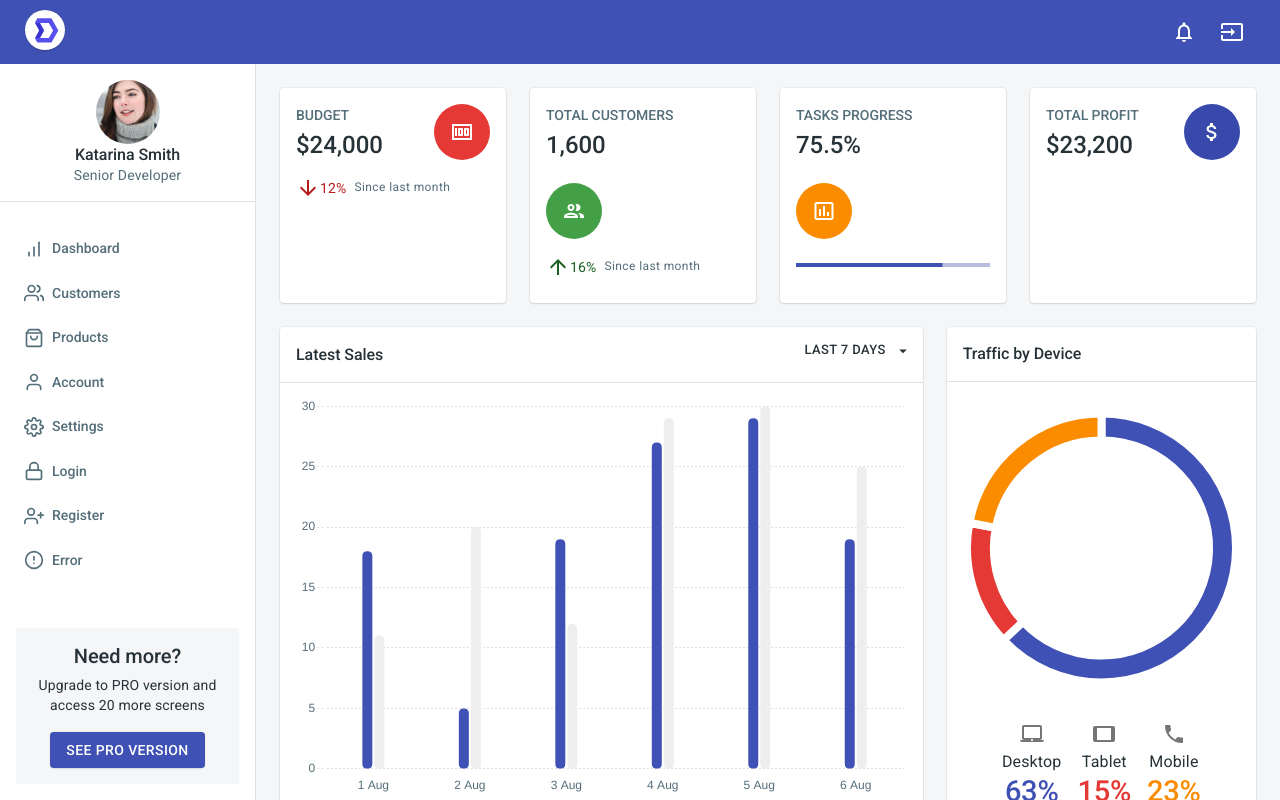
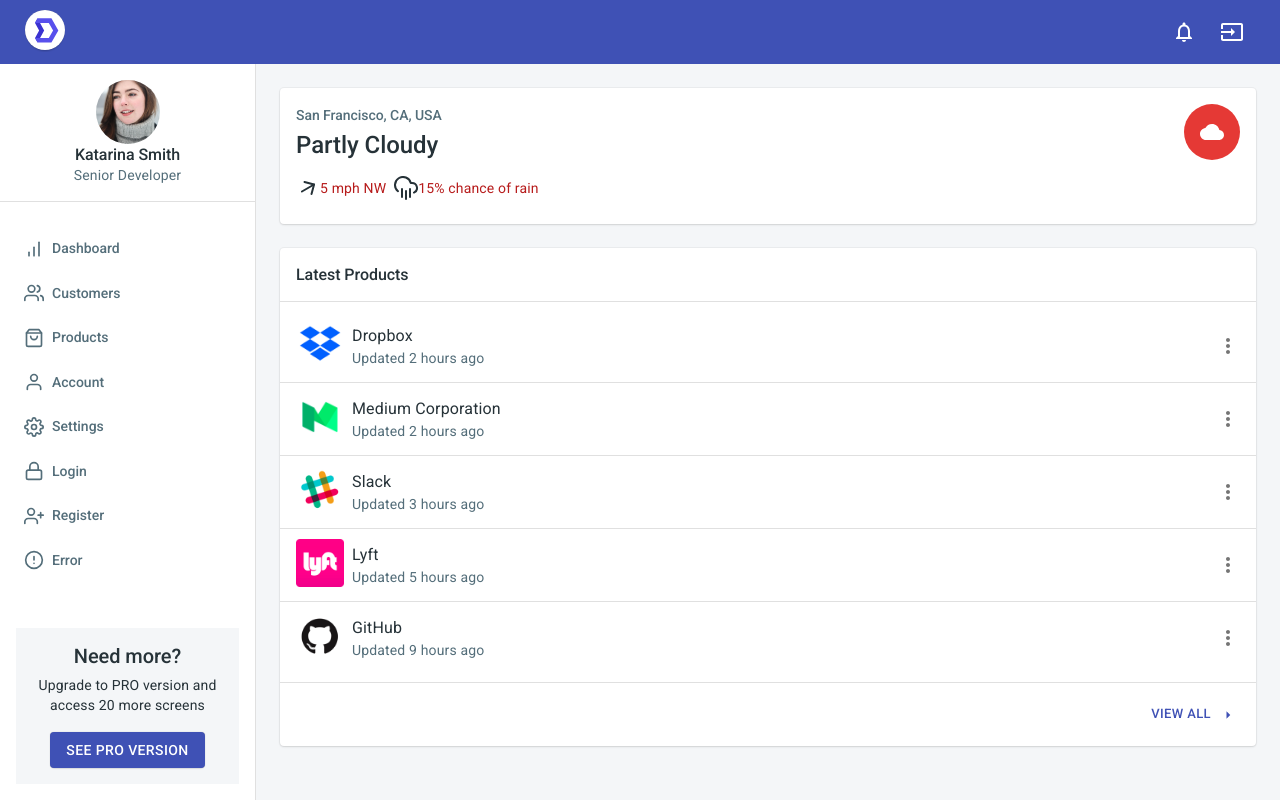
Before and after one commit to Team-Cozy/Weather-Frontend, a React (Create React App) app: page /app/dashboard in a window 1280 px wide. Built offline with nearby package versions, Linux system fonts and the light colour scheme.

Commit message:
Create an element to display current weather

```diff
--- a/src/views/reports/DashboardView/Budget.js
+++ b/src/views/reports/DashboardView/CurrentWeather.js
@@ -1,18 +1,16 @@
-import React from 'react';
-import clsx from 'clsx';
-import PropTypes from 'prop-types';
 import {
   Avatar,
   Box,
   Card,
   CardContent,
-  Grid,
-  Typography,
-  colors,
-  makeStyles
+  colors, Grid,
+  makeStyles, Typography
 } from '@material-ui/core';
-import ArrowDownwardIcon from '@material-ui/icons/ArrowDownward';
-import MoneyIcon from '@material-ui/icons/Money';
+import { Cloud } from '@material-ui/icons';
+import clsx from 'clsx';
+import PropTypes from 'prop-types';
+import React from 'react';
+import { ArrowUp, CloudRain } from 'react-feather';
 
 const useStyles = makeStyles((theme) => ({
   root: {
@@ -35,6 +33,8 @@
 const Budget = ({ className, ...rest }) => {
   const classes = useStyles();
 
+  const windHeading = 420;
+
   return (
     <Card
       className={clsx(classes.root, className)}
@@ -52,18 +52,18 @@
               gutterBottom
               variant="h6"
             >
-              BUDGET
+              San Francisco, CA, USA
             </Typography>
             <Typography
               color="textPrimary"
               variant="h3"
             >
-              $24,000
+              Partly Cloudy
             </Typography>
           </Grid>
           <Grid item>
             <Avatar className={classes.avatar}>
-              <MoneyIcon />
+              <Cloud />
             </Avatar>
           </Grid>
         </Grid>
@@ -72,18 +72,19 @@
           display="flex"
           alignItems="center"
         >
-          <ArrowDownwardIcon className={classes.differenceIcon} />
+          <ArrowUp style={{ transform: `rotate(${windHeading}deg)` }} />
           <Typography
             className={classes.differenceValue}
             variant="body2"
           >
-            12%
+            5 mph NW
           </Typography>
+          <CloudRain />
           <Typography
-            color="textSecondary"
-            variant="caption"
+            className={classes.differenceValue}
+            variant="body2"
           >
-            Since last month
+            15% chance of rain
           </Typography>
         </Box>
       </CardContent>
--- a/src/views/reports/DashboardView/index.js
+++ b/src/views/reports/DashboardView/index.js
@@ -1,18 +1,12 @@
-import React from 'react';
 import {
   Container,
   Grid,
   makeStyles
 } from '@material-ui/core';
+import React from 'react';
 import Page from 'src/components/Page';
-import Budget from './Budget';
-import LatestOrders from './LatestOrders';
+import CurrentWeather from './CurrentWeather';
 import LatestProducts from './LatestProducts';
-import Sales from './Sales';
-import TasksProgress from './TasksProgress';
-import TotalCustomers from './TotalCustomers';
-import TotalProfit from './TotalProfit';
-import TrafficByDevice from './TrafficByDevice';
 
 const useStyles = makeStyles((theme) => ({
   root: {
@@ -38,75 +32,15 @@
         >
           <Grid
             item
-            lg={3}
-            sm={6}
-            xl={3}
             xs={12}
           >
-            <Budget />
+            <CurrentWeather />
           </Grid>
           <Grid
             item
-            lg={3}
-            sm={6}
-            xl={3}
-            xs={12}
-          >
-            <TotalCustomers />
-          </Grid>
-          <Grid
-            item
-            lg={3}
-            sm={6}
-            xl={3}
-            xs={12}
-          >
-            <TasksProgress />
-          </Grid>
-          <Grid
-            item
-            lg={3}
-            sm={6}
-            xl={3}
-            xs={12}
-          >
-            <TotalProfit />
-          </Grid>
-          <Grid
-            item
-            lg={8}
-            md={12}
-            xl={9}
-            xs={12}
-          >
-            <Sales />
-          </Grid>
-          <Grid
-            item
-            lg={4}
-            md={6}
-            xl={3}
-            xs={12}
-          >
-            <TrafficByDevice />
-          </Grid>
-          <Grid
-            item
-            lg={4}
-            md={6}
-            xl={3}
             xs={12}
           >
             <LatestProducts />
-          </Grid>
-          <Grid
-            item
-            lg={8}
-            md={12}
-            xl={9}
-            xs={12}
-          >
-            <LatestOrders />
           </Grid>
         </Grid>
       </Container>
```
